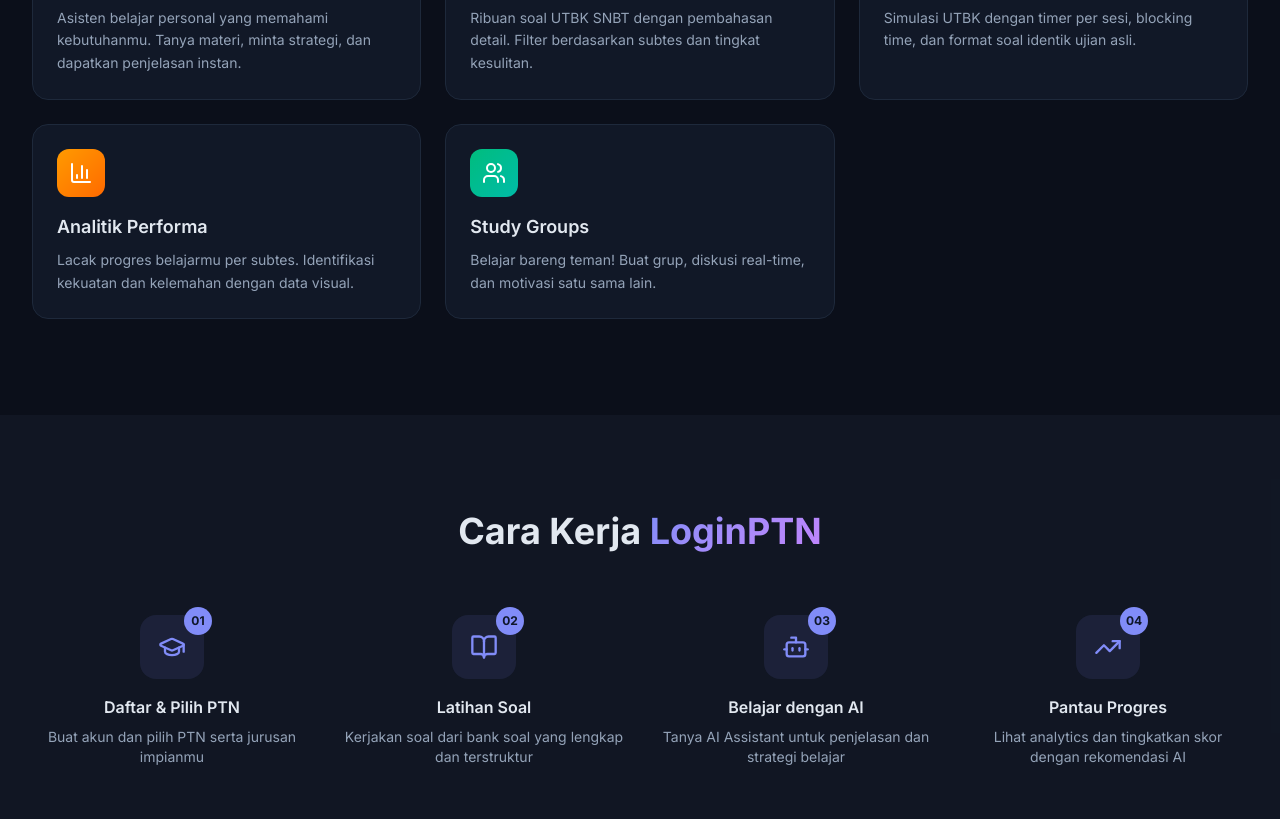
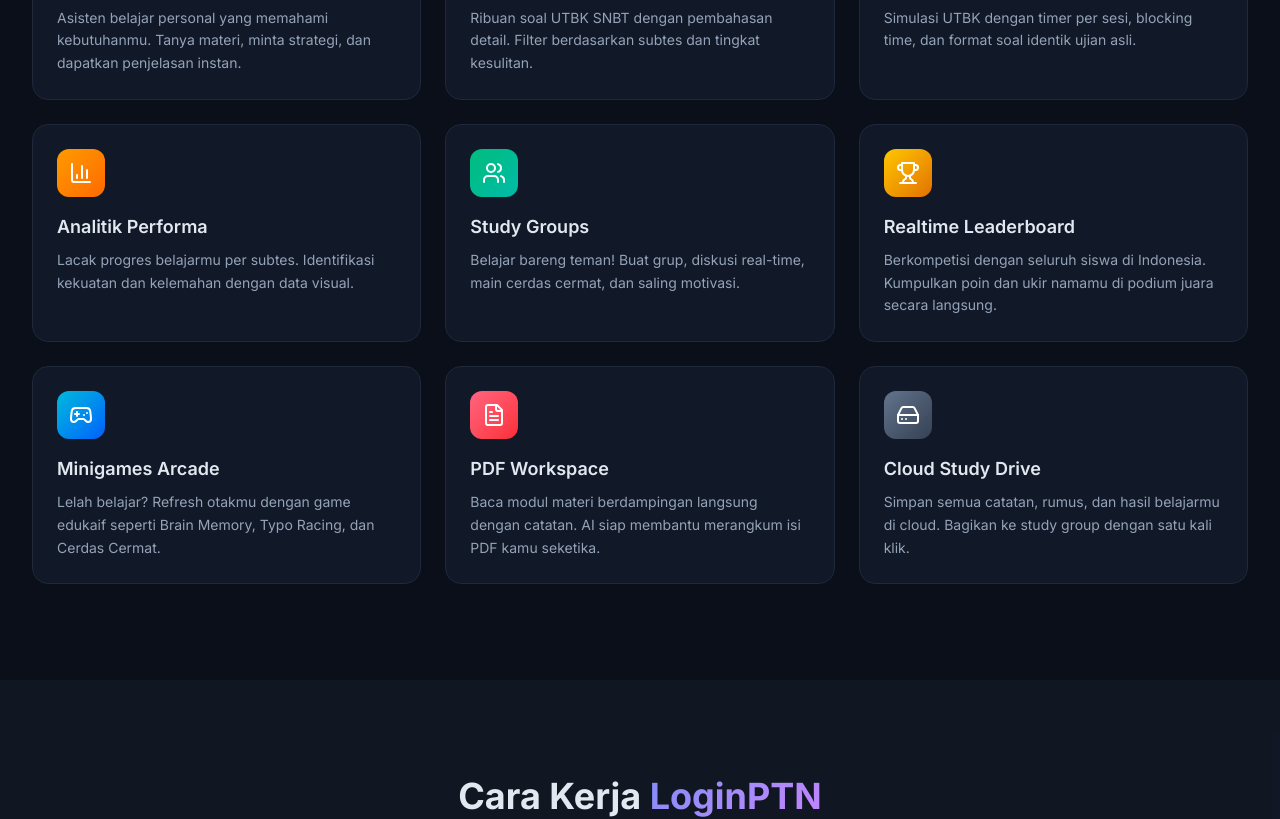
Before and after one commit to Azyte/LoginPTN, a Next.js app: page / in a window 1280 px wide. Shown: the part 1300-2119 px from the top of the page. Built offline with nearby package versions, Linux system fonts and the light colour scheme; no server answers.

Commit message:
feat: Add missing features to landing page showcase

```diff
--- a/src/app/page.tsx
+++ b/src/app/page.tsx
@@ -5,7 +5,7 @@
 import {
   BookOpen, Brain, BarChart3, Users, Bot, GraduationCap,
   ArrowRight, Sparkles, Target, Trophy, Zap, ChevronRight,
-  Star, CheckCircle2, TrendingUp
+  Star, CheckCircle2, TrendingUp, Gamepad2, FileText, HardDrive
 } from "lucide-react";
 
 function AnimatedCounter({ end, duration = 2000, suffix = "" }: { end: number; duration?: number; suffix?: string }) {
@@ -55,8 +55,32 @@
   {
     icon: Users,
     title: "Study Groups",
-    description: "Belajar bareng teman! Buat grup, diskusi real-time, dan motivasi satu sama lain.",
+    description: "Belajar bareng teman! Buat grup, diskusi real-time, main cerdas cermat, dan saling motivasi.",
     gradient: "from-emerald-500 to-teal-500",
+  },
+  {
+    icon: Trophy,
+    title: "Realtime Leaderboard",
+    description: "Berkompetisi dengan seluruh siswa di Indonesia. Kumpulkan poin dan ukir namamu di podium juara secara langsung.",
+    gradient: "from-yellow-400 to-amber-600",
+  },
+  {
+    icon: Gamepad2,
+    title: "Minigames Arcade",
+    description: "Lelah belajar? Refresh otakmu dengan game edukaif seperti Brain Memory, Typo Racing, dan Cerdas Cermat.",
+    gradient: "from-cyan-500 to-blue-600",
+  },
+  {
+    icon: FileText,
+    title: "PDF Workspace",
+    description: "Baca modul materi berdampingan langsung dengan catatan. AI siap membantu merangkum isi PDF kamu seketika.",
+    gradient: "from-rose-400 to-red-500",
+  },
+  {
+    icon: HardDrive,
+    title: "Cloud Study Drive",
+    description: "Simpan semua catatan, rumus, dan hasil belajarmu di cloud. Bagikan ke study group dengan satu kali klik.",
+    gradient: "from-slate-500 to-gray-700",
   },
 ];
 
```
